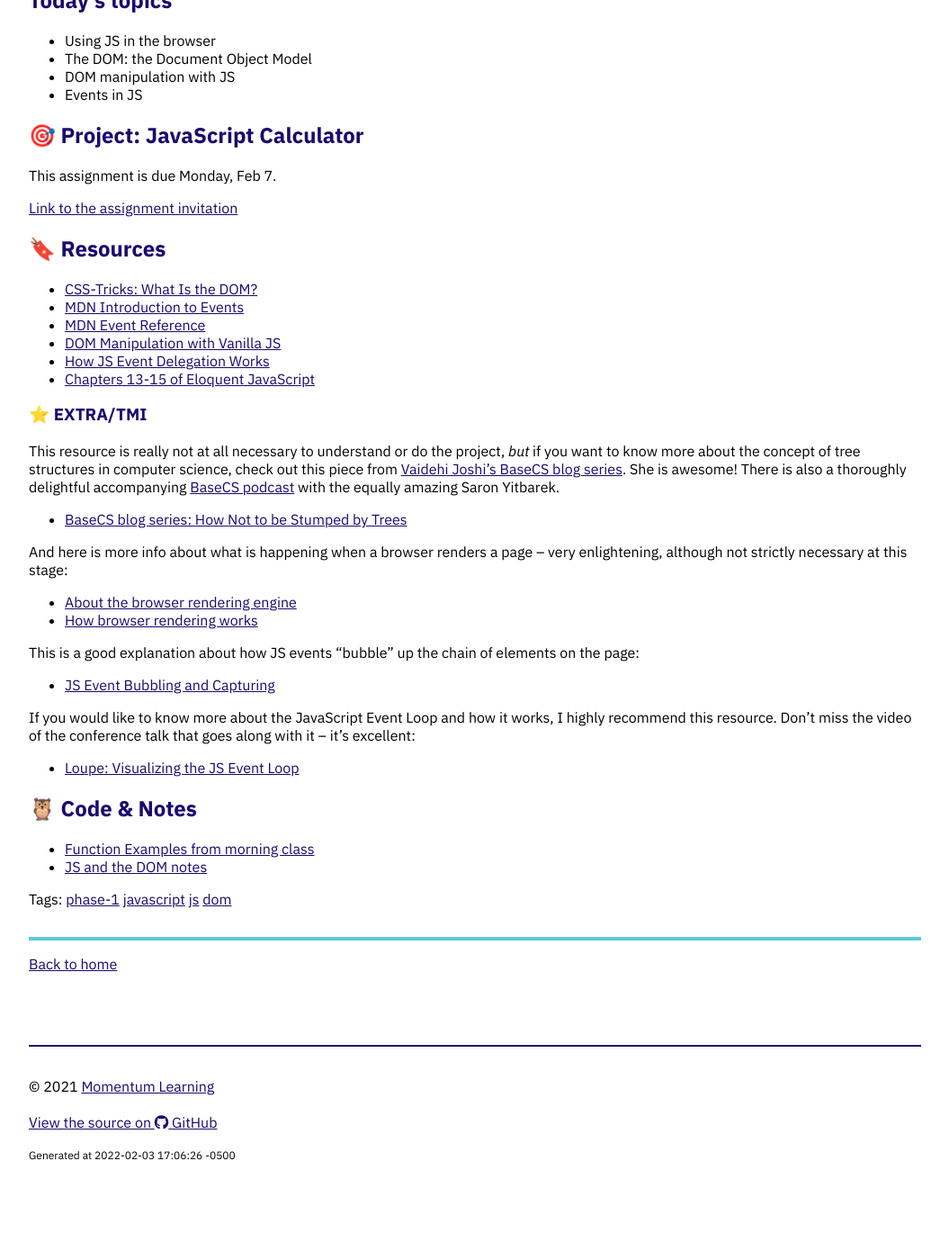
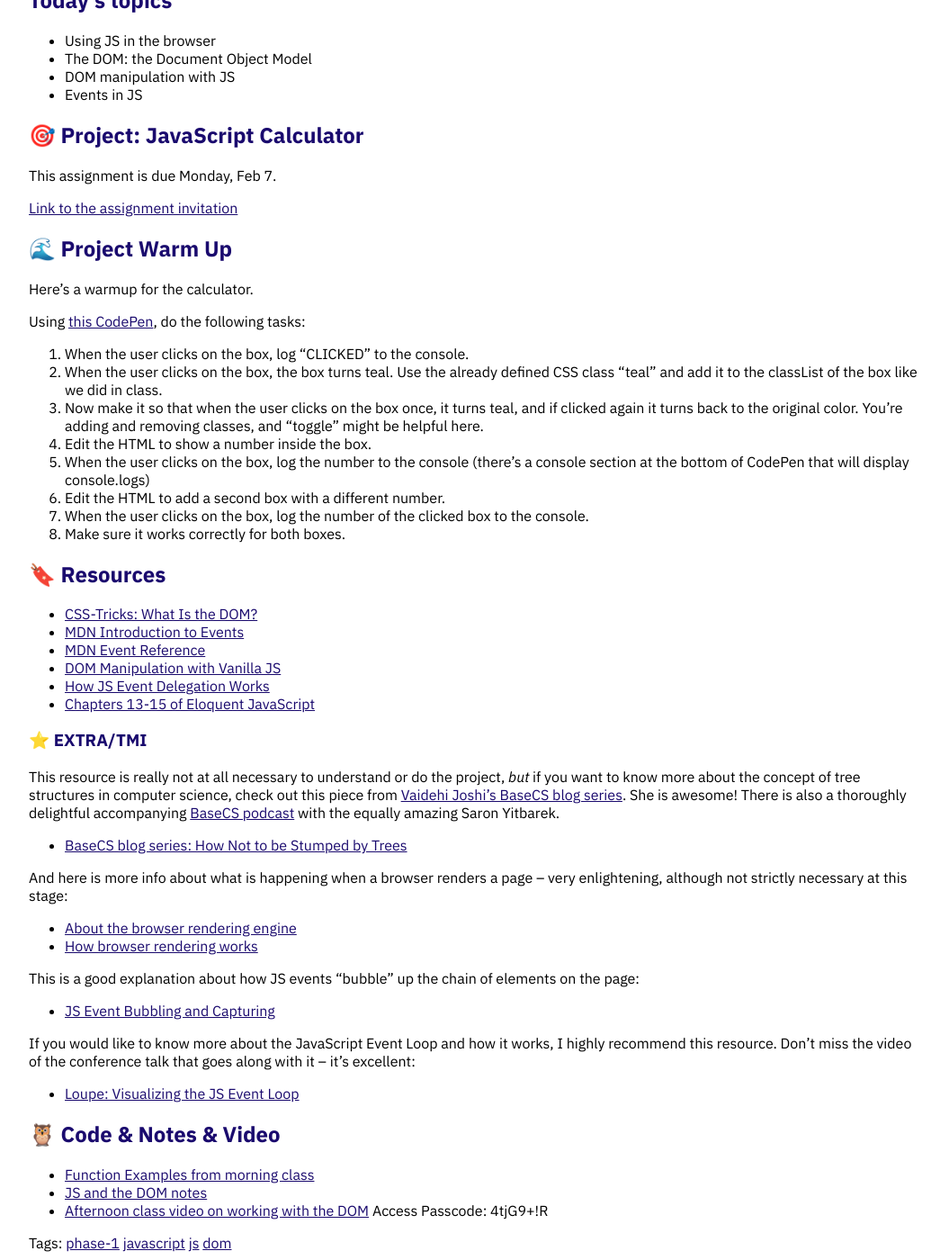
Before and after one commit to Momentum-Team-15/momentum-team-15.github.io, a Jekyll site: the page built from _posts/2022-02-03-js-dom.md, in a window 1280 px wide and 1400 px high, scrolled down 284 px. Shown: the whole window at 90% size, without its empty margins (112-1167 px from the left). Built offline with Jekyll 4.4.1, drawn with Linux system fonts in a browser that asks for light colours; nearby versions of some CDN libraries; before the commit the page ends 1621 px from its top, so only the background shows below that.

Commit message:
Add practice exercise and link to class video

```diff
--- a/_posts/2022-02-03-js-dom.md
+++ b/_posts/2022-02-03-js-dom.md
@@ -16,6 +16,21 @@ tags: phase-1 javascript js dom
 This assignment is due Monday, Feb 7.
 
 [Link to the assignment invitation](https://classroom.github.com/a/mEE4GJ98)
+
+## 🌊 Project Warm Up
+
+Here's a warmup for the calculator.
+
+Using [this CodePen](https://codepen.io/amygori/pen/PoOzpKx), do the following tasks:
+
+1. When the user clicks on the box, log “CLICKED” to the console.
+2. When the user clicks on the box, the box turns teal. Use the already defined CSS class “teal” and add it to the classList of the box like we did in class.
+3. Now make it so that when the user clicks on the box once, it turns teal, and if clicked again it turns back to the original color. You’re adding and removing classes, and “toggle” might be helpful here.
+4. Edit the HTML to show a number inside the box.
+5. When the user clicks on the box, log the number to the console (there’s a console section at the bottom of CodePen that will display console.logs)
+6. Edit the HTML to add a second box with a different number.
+7. When the user clicks on the box, log the number of the clicked box to the console.
+8. Make sure it works correctly for both boxes.
 
 ## 🔖 Resources
 
@@ -45,7 +60,8 @@ If you would like to know more about the JavaScript Event Loop and how it works,
 
 - [Loupe: Visualizing the JS Event Loop](http://latentflip.com/loupe)
 
-## 🦉 Code & Notes
+## 🦉 Code & Notes & Video
 
 - [Function Examples from morning class](https://github.com/Momentum-Team-11/example-js-functions)
 - [JS and the DOM notes](https://github.com/Momentum-Team-11/notes/blob/main/js-dom.md)
+- [Afternoon class video on working with the DOM](https://us02web.zoom.us/rec/share/-VUwWMh-TQBavQfDfryAdO53P784x2Xc9W7CFWAbLkiCCvEW3_gYTnZ0JK8twzan.enM9t563iVCE2HnW) Access Passcode: 4tjG9+!R
```
